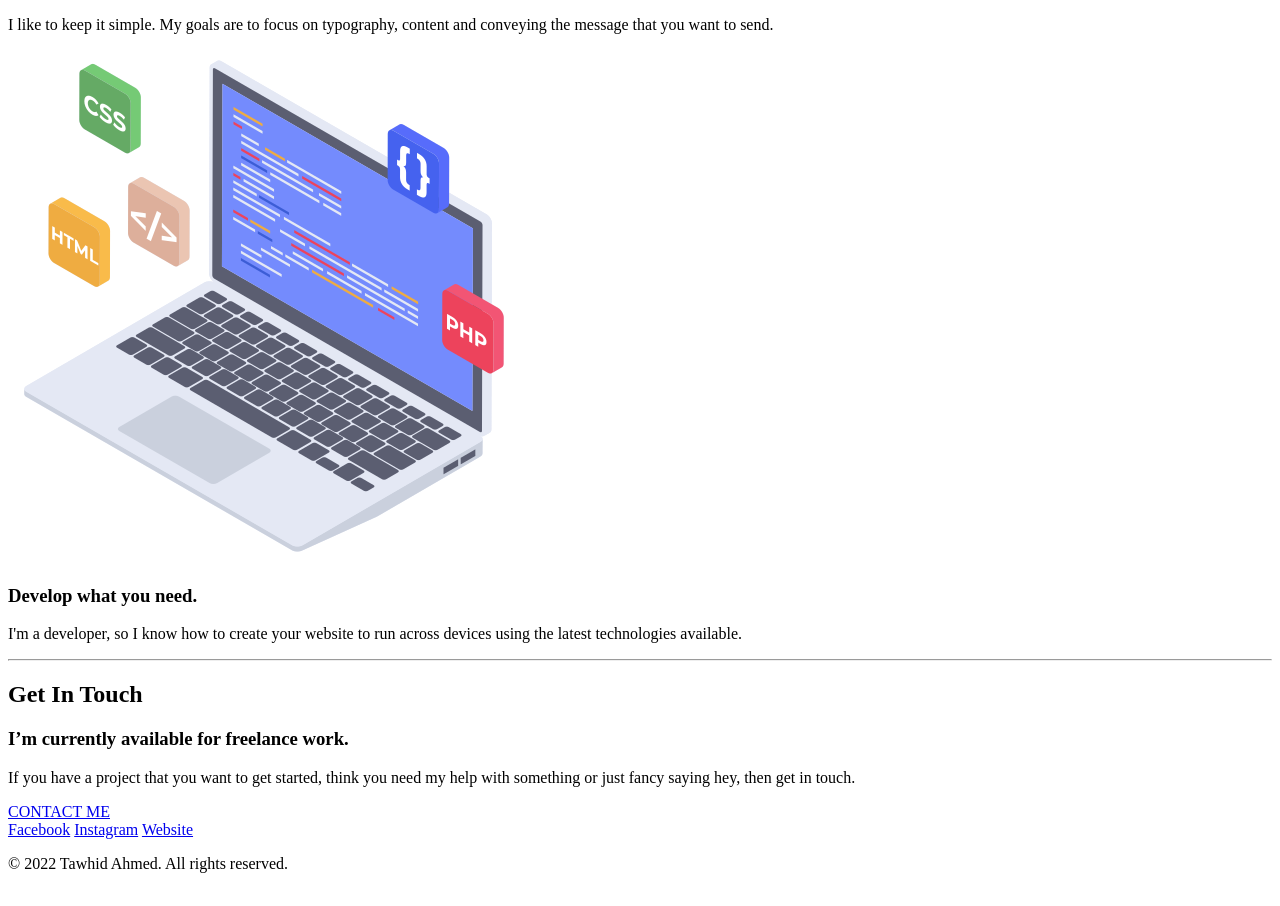
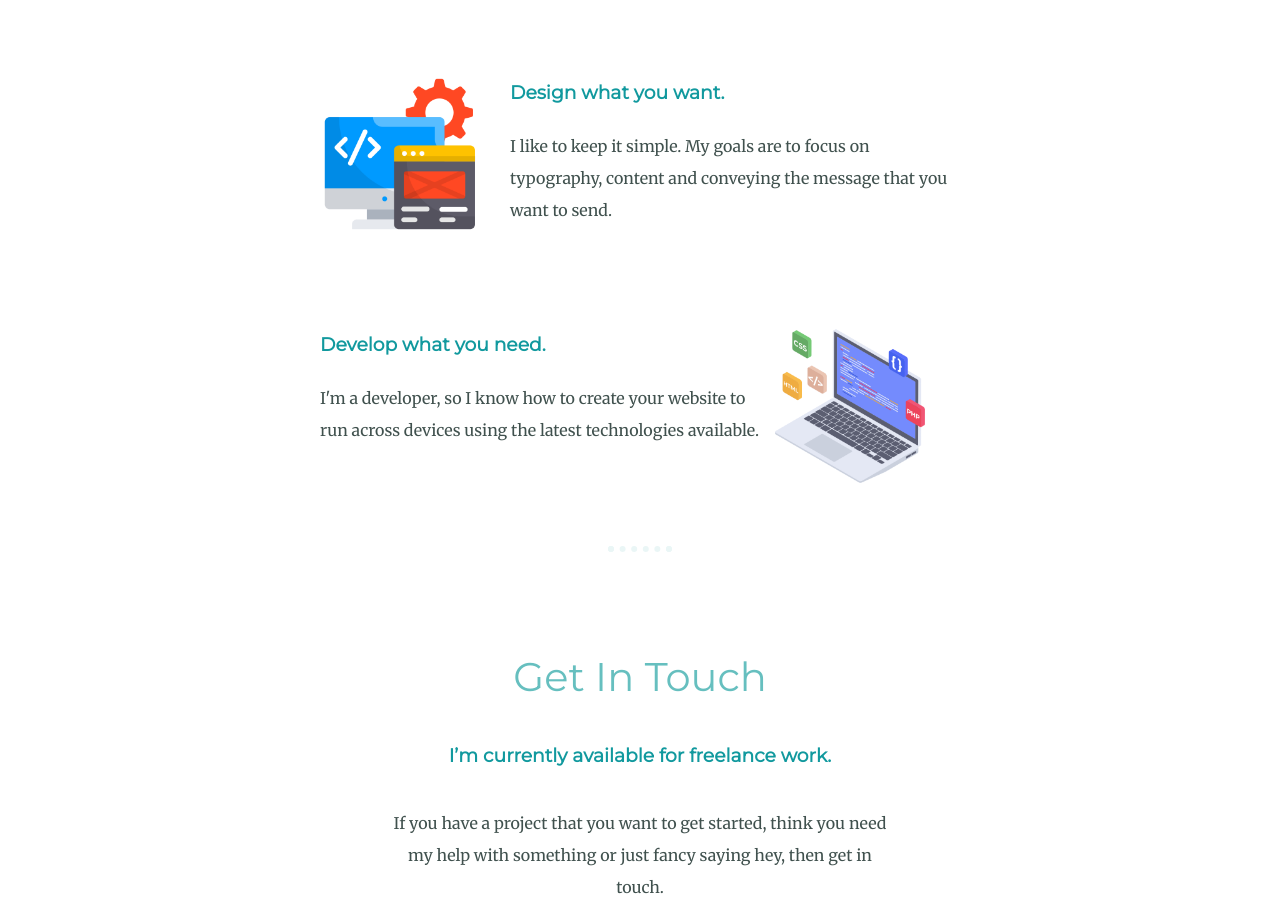
Before and after one commit to Mr-Shawshank/CV, a plain HTML site: page index.html in a window 1280 px wide. Shown: the part 1736-2642 px from the top of the page. Drawn offline with Linux system fonts and the light colour scheme.

Commit message:
Update styles.css

```diff
--- a/css/styles.css
+++ b/css/styles.css
@@ -1,65 +1,171 @@
-<!DOCTYPE html>
-<html lang="en" dir="ltr">
+body {
+  margin: 0;
+  text-align: center;
+  font-family: 'Merriweather', serif;
+  color: #40514E;
+}
+div {
+}
 
-<head>
-  <meta charset="utf-8">
+h1 {
+  color: #66BFBF;
+  font-size: 562.5%;
+  margin: 50px auto 0 auto;
+  font-family: 'Sacramento', cursive;
+    line-height: 2;
+}
 
-  <title>Tawhid's Website</title>
-  <link rel="stylesheet" href="css/styles.css">
-  <link rel="icon" href="favicon2.ico">
-  <link rel="preconnect" href="https://fonts.googleapis.com">
-<link rel="preconnect" href="https://fonts.gstatic.com" crossorigin>
-<link href="https://fonts.googleapis.com/css2?family=Merriweather&family=Montserrat&family=Sacramento&display=swap" rel="stylesheet">
+h2 {
+  color: #66BFBF;
+  font-size: 2.5rem;
+  font-family: 'Montserrat', sans-serif;
+  font-weight: normal;
+  padding-bottom: 10px;
 
-</head>
+}
 
-<body>
-  <div class="top-container">
-    <img class="top-cloud"src="Images/cloud.png" alt="Cloud image">
-    <h1>I'm Tawhid.</h1>
-   <h2 class="a-web">a web designer</h2>
-       <img class="bottom-cloud" src="Images/cloud.png" alt="Cloud image">
-           <img class="mountain" src="https://cdn-icons-png.flaticon.com/512/520/520049.png" alt="mountain image">
+h3 {
+  color:  #11999E;
+  font-family: 'Montserrat', sans-serif;
+}
+p{
+  line-height: 2;
+}
+a {
+  color: #11999E;
+    font-family: 'Montserrat', sans-serif;
+    margin: 10px 20px;
+    text-decoration: none;
+}
+a:hover{
+  color: #EAF6F6;
+}
 
-  </div>
-  <div class="middle-container">
-    <div class="profile">
-      <img class="HWI profile" src="Images/gamer.png" alt="">
-      <h2>Hello.</h2>
-      <p class="web-design">I'm a web designer / developer based in Cumilla, Bangladesh. I have a passion for web design and love to create for web and mobile devices.</p>
-    </div>
-    <hr class="horizon-line">
-    <div class="skills">
-      <h2>My Skills.</h2>
-      <div class="skill-row">
-        <img class="code-img" src="Images/app-development.png" alt="">
-        <h3>Design what you want.</h3>
-        <p>I like to keep it simple. My goals are to focus on typography, content and conveying the message that you want to send.</p>
-      </div>
-      <div class="skill-row">
-        <img class="code-img2" src="Images/web-development.png" alt="">
-        <h3>Develop what you need.</h3>
-        <p>I'm a developer, so I know how to create your website to run across devices using the latest technologies available.</p>
-      </div>
-    </div>
-    <hr class="horizon-line">
-    <div class="contact-me">
-      <h2>Get In Touch</h2>
-      <h3>I’m currently available for freelance work.</h3>
-      <p class="contact-message">If you have a project that you want to get started, think you need my help with something or just fancy saying hey, then get in touch.</p>
-      <a href="mailto:tanwerahmed3417@gmail.com" class="BUTTON_TFG">CONTACT ME</a>
-    </div>
-  </div>
+.profile {
+  margin-top: 50px;
+}
+ hr {
+   border: dotted #EAF6F6 6px;
+   border-bottom: none;
+   width: 4%;
+   margin: 100px auto;
 
 
-  <div class="bottom-container">
-    <a class="footer-link" href="https://www.facebook.com/ahmed.tawhid9998">Facebook</a>
-    <a class="footer-link" href="https://www.instagram.com/taw_hid.psd">Instagram</a>
-    <a class="footer-link" href="https://www.appbrewery.co/">Website</a>
-    <p class=bottom-paragraph>© 2022 Tawhid Ahmed</a>. All rights reserved.</p>
-  </div>
+
+}
+.web-design {
+  width: 30%;
+  margin: 0 auto;
+}
+.skill-row {
+  width: 50%;
+  margin: 100px auto;
+  text-align: left;
+  line-height: 2;
+}
+.contact-message{
+  width: 40%;
+  margin: 40px auto 60px;
+}
+.code-img {
+  height: 200px;
+  width: 200px;
+  height: 25%;
+  width: 25%;
+  float: left;
+  margin-right: 30px;
+}
 
 
-</body>
+.code-img2 {
+  height: 200px;
+  width: 200px;
+  height: 25%;
+  width: 25%;
+  float: right;
+  margin-right: 30px;
+}
 
-</html>
+
+.mountain {
+  height: 360px; width: 512px;
+}
+.footer-link {
+  color:  #11999E;
+  font-family: 'Montserrat', sans-serif;
+}
+
+
+
+.top-container {
+  background-color: #e4f5f9;
+  position: relative;
+  padding-top: 100px;
+}
+
+.middle-container {
+}
+
+.bottom-container {
+  background-color: #66BFBF;
+  padding: 50px 0 20px;
+
+}
+.bottom-paragraph{
+  color: #EAF6F6;
+  font-size: 0.75rem;
+  padding: 20px 0px;
+}
+
+.top-cloud {
+  position: absolute;
+  right: 300px;
+  top: 50px;
+}
+
+.bottom-cloud {
+  position: absolute;
+  left: 200px;
+  bottom: 300px;
+}
+.HWI {
+  height: 300px;
+  width: 300px;
+}
+.BUTTON_TFG {
+   background: #11CDD4;
+   background-image: -webkit-linear-gradient(top, #11CDD4, #11999E);
+   background-image: -moz-linear-gradient(top, #11CDD4, #11999E);
+   background-image: -ms-linear-gradient(top, #11CDD4, #11999E);
+   background-image: -o-linear-gradient(top, #11CDD4, #11999E);
+   background-image: -webkit-gradient(to bottom, #11CDD4, #11999E);
+   -webkit-border-radius: 7px;
+   -moz-border-radius: 7px;
+   border-radius: 7px;
+   color: #FFFFFF;
+   font-family: Arial;
+   font-size: 20px;
+   font-weight: 100;
+   padding: 10px;
+   text-shadow: 1px 1px 20px #000000;
+   border: solid #337FED 0;
+   text-decoration: none;
+   display: inline-block;
+   cursor: pointer;
+   text-align: center;
+   margin-bottom: 60px;
+}
+
+.BUTTON_TFG:hover {
+   border: solid #2BC4AD 1px;
+   background: #30E3CB;
+   background-image: -webkit-linear-gradient(top, #30E3CB, #2BC4AD);
+   background-image: -moz-linear-gradient(top, #30E3CB, #2BC4AD);
+   background-image: -ms-linear-gradient(top, #30E3CB, #2BC4AD);
+   background-image: -o-linear-gradient(top, #30E3CB, #2BC4AD);
+   background-image: -webkit-gradient(to bottom, #30E3CB, #2BC4AD);
+   -webkit-border-radius: 7px;
+   -moz-border-radius: 7px;
+   border-radius: 7px;
+   text-decoration: none;
+}
```
